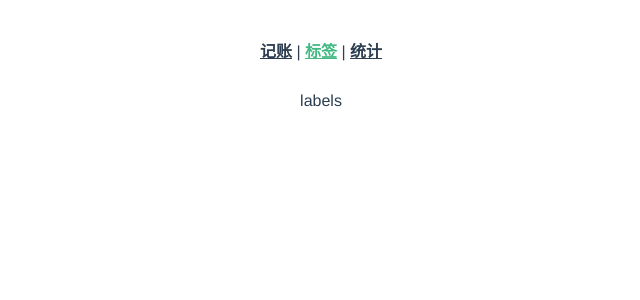
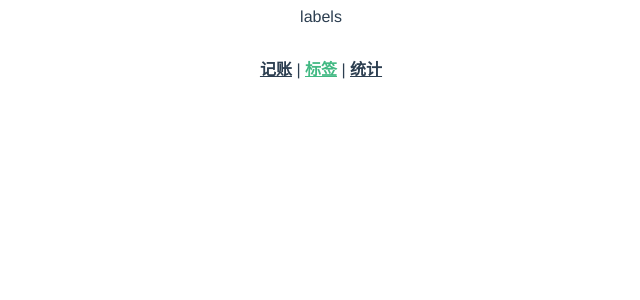
Before and after one commit to xiaoyuAnd/111111, a Vue app: page /#/labels in a window 1280 px wide. Shown: the top 300 px of the page, without its empty margins (319-959 px from the left). Built offline with nearby package versions, Linux system fonts and the light colour scheme.

Commit message:
全局引入<Nav />

```diff
--- a/src/App.vue
+++ b/src/App.vue
@@ -1,10 +1,5 @@
 <template>
 <div id="app">
-    <div id="nav">
-        <router-link to="/money">记账</router-link> |
-        <router-link to="/labels">标签</router-link> |
-        <router-link to="/statistics">统计</router-link>
-    </div>
     <router-view />
 </div>
 </template>
--- /dev/null
+++ b/src/components/Nav.vue
@@ -0,0 +1,19 @@
+<template>
+<div>
+    <div id="nav">
+        <router-link to="/money">记账</router-link> |
+        <router-link to="/labels">标签</router-link> |
+        <router-link to="/statistics">统计</router-link>
+    </div>
+</div>
+</template>
+
+<script>
+export default {
+
+}
+</script>
+
+<style lang="scss" scoped>
+
+</style>
--- a/src/main.ts
+++ b/src/main.ts
@@ -3,8 +3,11 @@ import App from './App.vue'
 import './registerServiceWorker'
 import router from './router'
 import store from './store'
+import Nav from '@/components/Nav.vue'
+
 
 Vue.config.productionTip = false
+Vue.component("Nav",Nav)
 
 new Vue({
   router,
--- a/src/views/Labels.vue
+++ b/src/views/Labels.vue
@@ -1,6 +1,8 @@
 <template>
 <div>
     labels
+    <Nav />
+
 </div>
 </template>
 
--- a/src/views/Money.vue
+++ b/src/views/Money.vue
@@ -1,6 +1,7 @@
 <template>
 <div>
     money
+    <Nav />
 </div>
 </template>
 
--- a/src/views/Statistics.vue
+++ b/src/views/Statistics.vue
@@ -1,5 +1,7 @@
 <template>
 <div class="about">
     <h1>statistics</h1>
+    <Nav />
+
 </div>
 </template>
```
